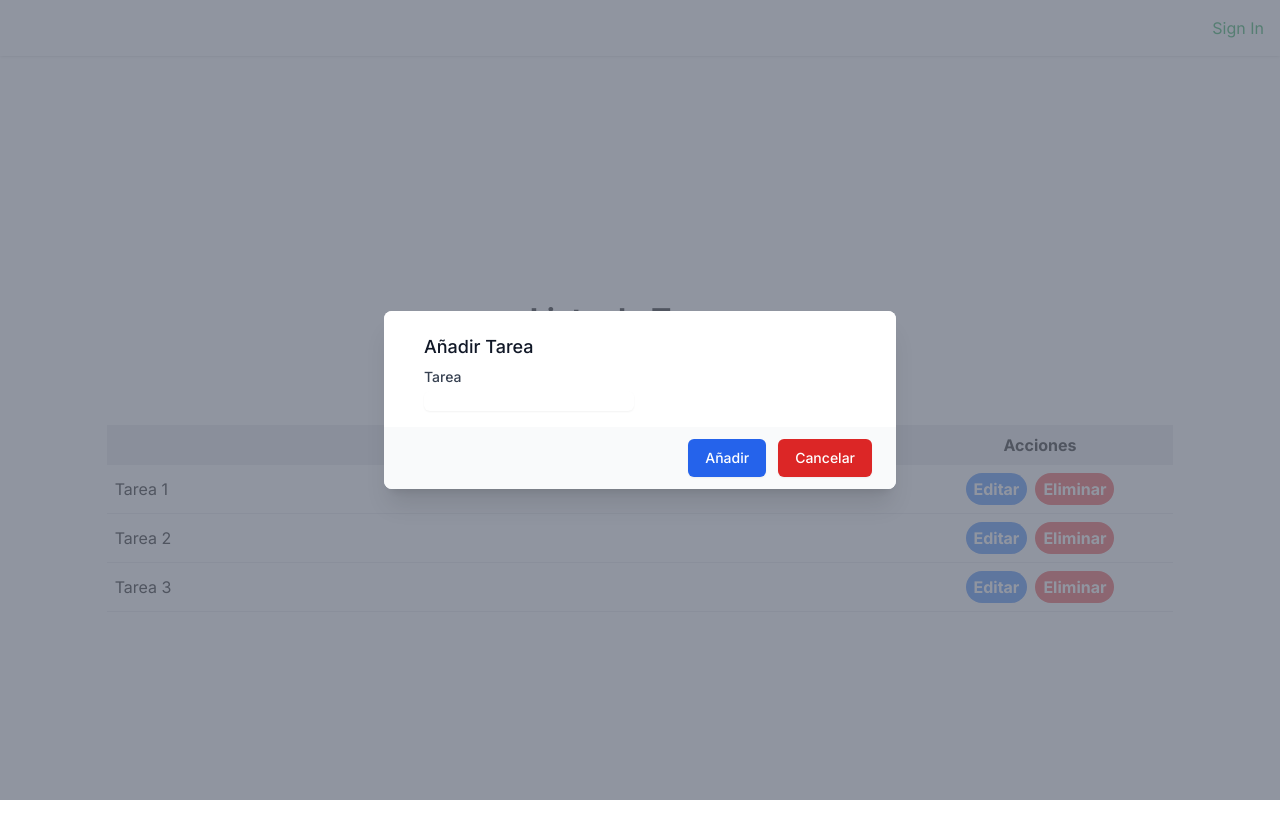
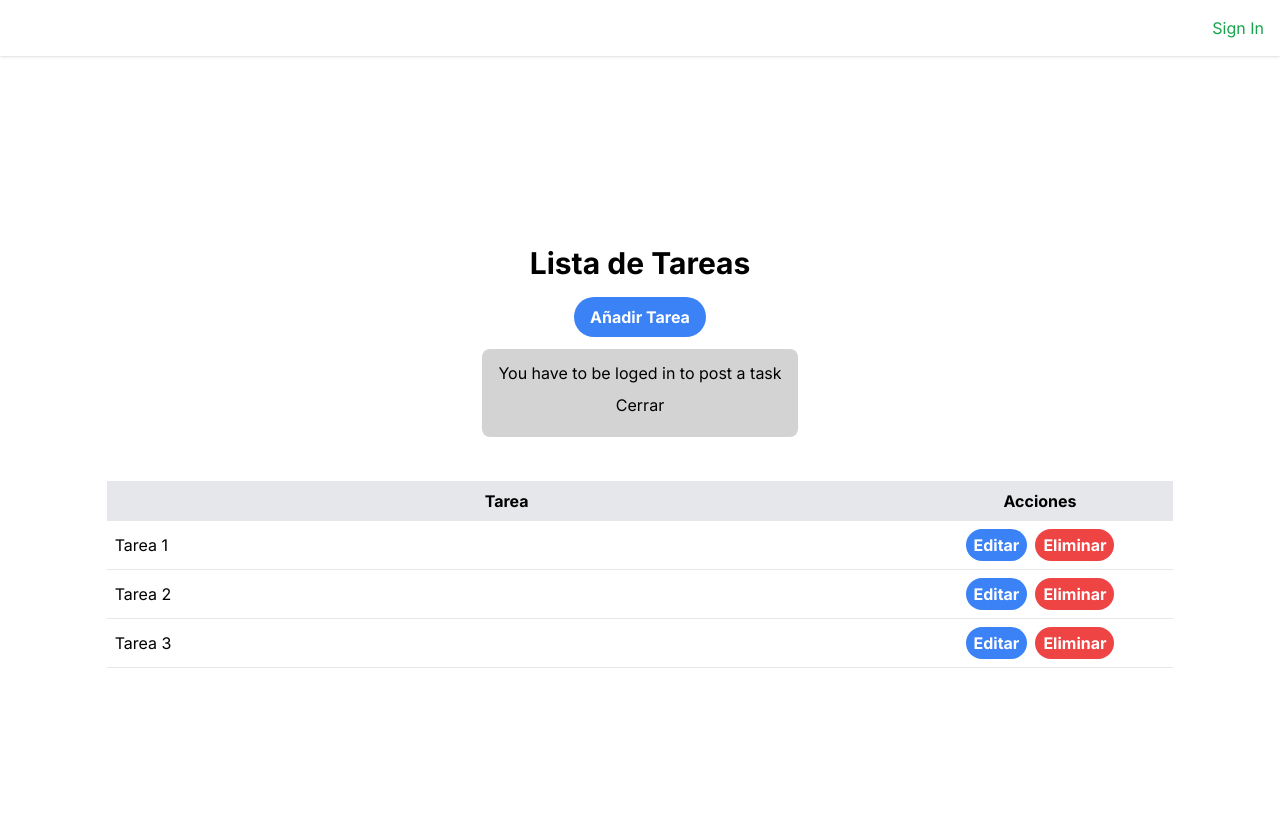
Before and after one commit to FacuCampodonico/prueba-tecnica-fiduxion, a Next.js app: page / in a window 1280 px wide. Both pictures are taken after a click on the button "Añadir Tarea". Shown: the top 838 px of the page. Built offline with nearby package versions, Linux system fonts and the light colour scheme; no server answers.

Commit message:
ahora cuando toca el boton de anadir tarea y no esta logeado le dice que se tiene que logear y no lo deja ingresar tareas. Una vez que esta logeado puede poner tareas sin problema

```diff
--- a/src/app/components/AddTask.tsx
+++ b/src/app/components/AddTask.tsx
@@ -2,12 +2,21 @@
 
 import React, { useState } from "react";
 import Modal from "./Modal";
+import ErrorMessage from "./ErrorMessage";
+import { useSession } from "next-auth/react";
 
 const AddTask = () => {
     const [modalOpen, setModalOpen] = useState(false);
+    const [ErrorMessageOpen, setErrorMessageOpen] = useState(false);
+
+    const { data: session } = useSession();
 
     const handleOpenModal = () => {
-        setModalOpen(true);
+        if (session && session.user) {
+            setModalOpen(true);
+        } else {
+            setErrorMessageOpen(true); // Abrir el mensaje de error si el usuario no está autenticado
+        }
     };
 
     return (
@@ -16,6 +25,12 @@ const AddTask = () => {
                 Añadir Tarea
             </button>
             {modalOpen && <Modal closeModal={() => setModalOpen(false)} />}
+            {ErrorMessageOpen && (
+                <ErrorMessage
+                    message="You have to be loged in to post a task"
+                    closeErrorMessage={() => setErrorMessageOpen(false)}
+                />
+            )}
         </div>
     );
 };
--- /dev/null
+++ b/src/app/components/ErrorMessage.tsx
@@ -0,0 +1,21 @@
+import React from 'react';
+
+interface ErrorMessageProps {
+    message: string;
+    closeErrorMessage: () => void;
+}
+
+const ErrorMessage: React.FC<ErrorMessageProps> = ({ message, closeErrorMessage }) => {
+    return (
+        <div className="error-message px-4 py-3 mx-4 my-3" style={{ backgroundColor: '#d3d3d3',  borderRadius: '8px' }}>
+            <div className="error-message-box ">
+                <p>{message}</p>
+                <button className="close-button px-2 py-1 mx-2 my-1" onClick={closeErrorMessage}>Cerrar</button>
+            </div>
+        </div>
+    );
+};
+
+
+
+export default ErrorMessage;
```
